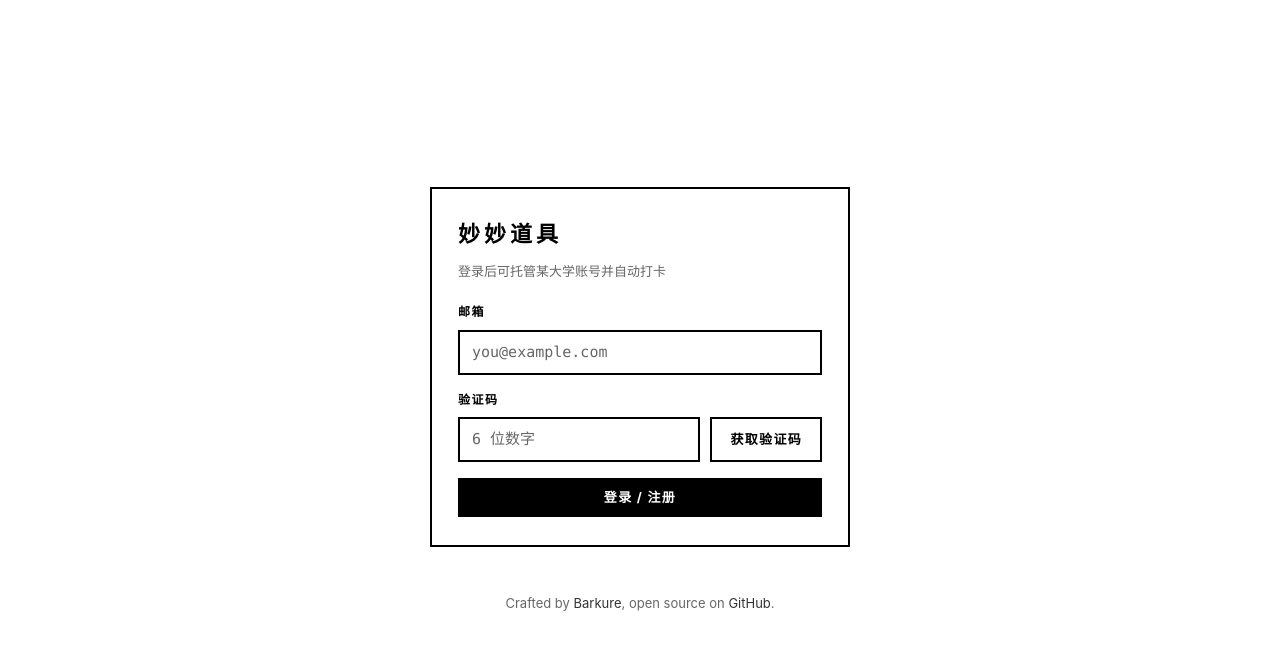
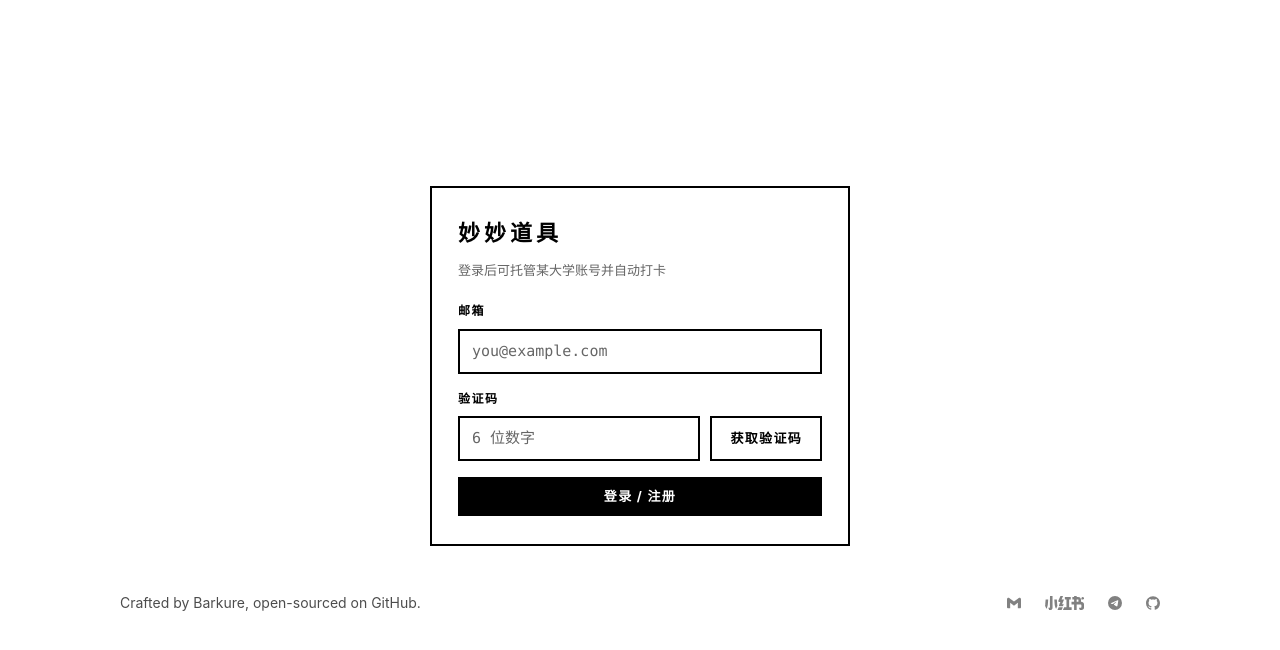
Before and after one commit to barkure/csu_dk, a FastAPI app: page / in a window 1280 px wide. Shown: the top 650 px of the page. Run offline with FastAPI, Linux system fonts and the light colour scheme.

Commit message:
调整页脚联系方式与样式，更新捐赠记录

```diff
--- a/app/static/app.css
+++ b/app/static/app.css
@@ -47,14 +47,15 @@ body.center {
 }
 
 .site-footer {
-  max-width: 1040px; margin: 36px auto 0;
-  color: var(--muted); text-align: center; font-size: 13px;
+  --contact-size: 14px;
+  display: flex; align-items: center; justify-content: space-between; gap: 16px;
+  width: 100%; max-width: 1040px; margin: 36px auto 0;
+  color: rgb(0 0 0 / 70%); text-align: left; font-size: 14px;
 }
 .site-footer a {
-  color: color-mix(in srgb, var(--muted) 50%, var(--ink));
+  color: inherit;
   text-decoration: none;
 }
-.site-footer a:hover { color: var(--ink); }
 body.center .site-footer { margin-top: 24px; }
 
 
@@ -103,6 +104,33 @@ header {
   max-width: min(420px, 90vw);
 }
 .modal-card img { display: block; margin: 0 auto; }
+.contact-links { display: flex; gap: 24px; order: 1; }
+.contact-icon {
+  display: flex; align-items: center; justify-content: center;
+  width: var(--contact-size); height: var(--contact-size); padding: 0; margin: 0;
+  background: none; border: 0;
+  text-decoration: none; letter-spacing: 0;
+}
+.contact-icon:is(:hover, :active, :focus-visible) .contact-symbol { color: var(--contact-color); opacity: 1; }
+.contact-symbol {
+  opacity: .7;
+  width: var(--contact-size); height: var(--contact-size); background: currentColor;
+  mask: var(--contact-icon) center / contain no-repeat;
+}
+.contact-mail { --contact-icon: url("/static/icons/gmail.svg"); --contact-color: #ea4335; }
+.contact-xiaohongshu {
+  --contact-icon: url("/static/icons/xiaohongshu.svg");
+  --contact-color: #ff2442;
+  width: calc(var(--contact-size) * 2.8); height: var(--contact-size);
+  mask-size: calc(var(--contact-size) * 2.8) calc(var(--contact-size) * 2.8);
+}
+.contact-icon:has(.contact-xiaohongshu) { width: calc(var(--contact-size) * 2.8); }
+.contact-telegram { --contact-icon: url("/static/icons/telegram.svg"); --contact-color: #26a5e4; }
+.contact-github { --contact-icon: url("/static/icons/github.svg"); --contact-color: #181717; }
+@media (prefers-color-scheme: dark) {
+  .site-footer { color: rgb(255 255 255 / 80%); }
+  .contact-github { --contact-color: #fff; }
+}
 .donate-note {
   margin: 24px 0 0;
   color: var(--muted); font-size: 13px; text-align: left;
@@ -240,6 +268,8 @@ header.page-title h1 {
 
 
 @media (max-width: 720px) {
+  .site-footer { flex-direction: column; gap: 12px; text-align: center; }
+  .footer-credit { white-space: nowrap; }
   .donors { padding: 0 12px; }
   .donors table { width: 100%; }
   .donors th, .donors td { padding-left: 8px; padding-right: 8px; }
--- a/app/templates/base.html
+++ b/app/templates/base.html
@@ -13,8 +13,27 @@
 {% block content %}{% endblock %}
 {% block footer %}
 <footer class="site-footer">
-  Crafted by <a href="https://barku.re">Barkure</a>, open source on
-  <a href="https://github.com/barkure/csu_dk">GitHub</a>.
+  <div class="contact-links">
+    <a href="mailto:thebarkure@gmail.com" class="contact-icon" aria-label="邮箱">
+      <span class="contact-symbol contact-mail" aria-hidden="true"></span>
+    </a>
+    <a href="https://xhslink.cn/o/9wkhPV3hVzk" class="contact-icon" aria-label="小红书"
+       target="_blank" rel="noopener noreferrer">
+      <span class="contact-symbol contact-xiaohongshu" aria-hidden="true"></span>
+    </a>
+    <a href="https://t.me/barkure" class="contact-icon" aria-label="Telegram"
+       target="_blank" rel="noopener noreferrer">
+      <span class="contact-symbol contact-telegram" aria-hidden="true"></span>
+    </a>
+    <a href="https://github.com/barkure/csu_dk" class="contact-icon" aria-label="GitHub"
+       target="_blank" rel="noopener noreferrer">
+      <span class="contact-symbol contact-github" aria-hidden="true"></span>
+    </a>
+  </div>
+  <div class="footer-credit">
+    <span>Crafted by <a href="https://barku.re">Barkure</a>,</span>
+    <span>open-sourced on <a href="https://github.com/barkure/csu_dk">GitHub</a>.</span>
+  </div>
 </footer>
 {% endblock %}
 </body>
--- a/app/templates/donate.html
+++ b/app/templates/donate.html
@@ -21,7 +21,7 @@
       {% for donor in donors %}
         <tr>
           <td>{{ '*' ~ donor.order if donor.order else '' }}</td>
-          <td>{{ donor.remark }}</td>
+          <td>{{ donor.remark or '-' }}</td>
           <td>{{ donor.amount }}</td>
         </tr>
       {% endfor %}
```
Also changed, not shown: app/data/donors.json (+10 -0 lines), app/static/icons/github.svg (added), app/static/icons/gmail.svg (added), app/static/icons/telegram.svg (added), app/static/icons/xiaohongshu.svg (added), 1 other file.
